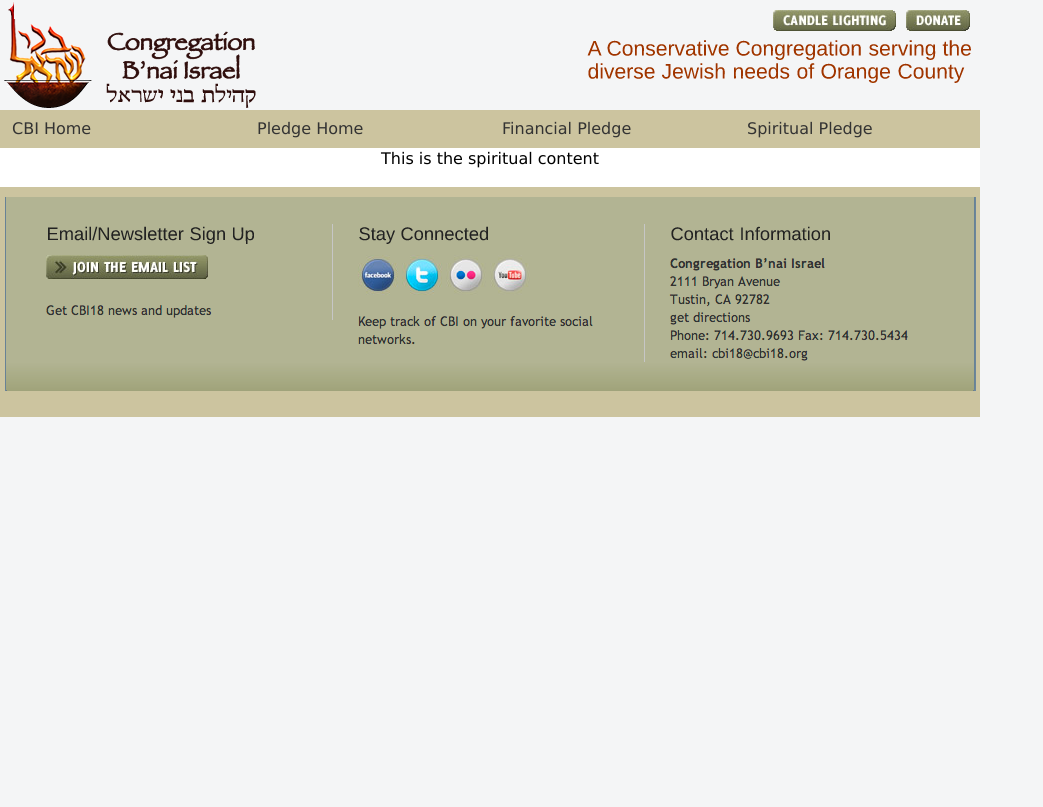
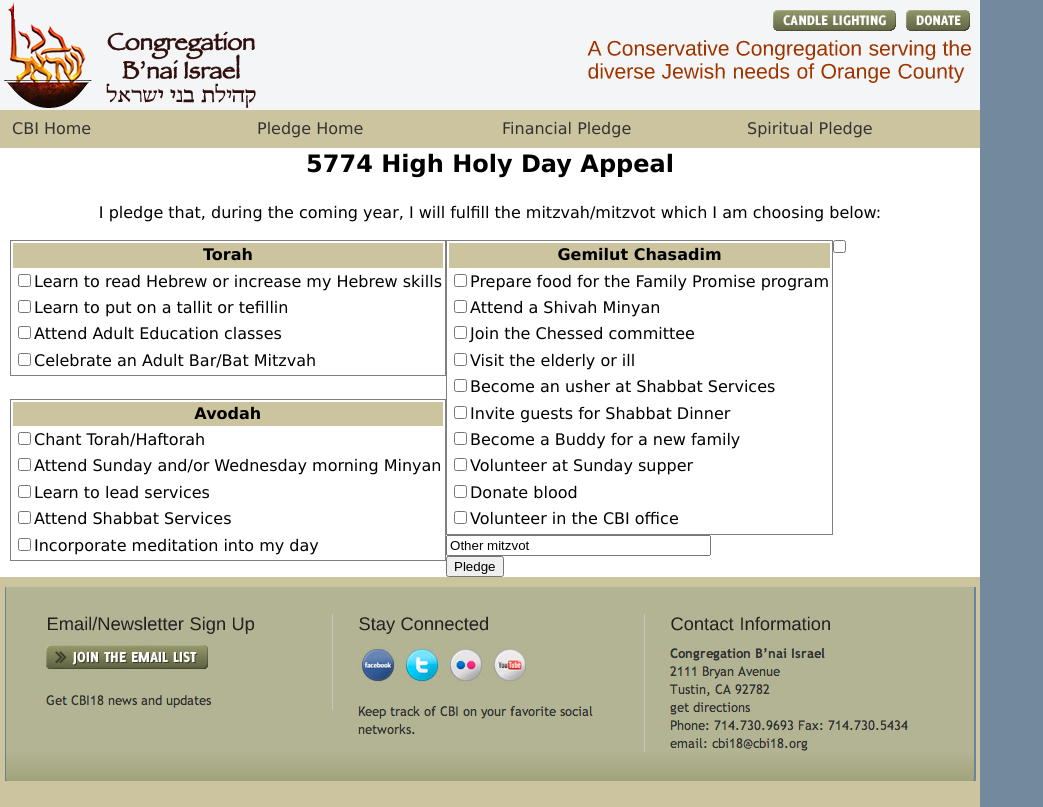
Before and after one commit to aelster/CBIHH, a PHP site: page /spiritual.html in a window 1280 px wide. Shown: the whole page, without its empty margins (0-1043 px from the left). Before the commit the page ends 417 px from the top, so only its background shows below. Run offline with PHP 8.4, Linux system fonts and the light colour scheme.

Commit message:
More updates before taking a break

```diff
--- a/_notes/dwsync.xml
+++ b/_notes/dwsync.xml
@@ -2,15 +2,15 @@
 <dwsync>
 <file name="oneColFixCtrHdr.css" server="elsternet.com/www/cbi18-pledge/" local="3453615149" remote="319783739097481298" Dst="-1" />
 <file name="styles.css" server="elsternet.com/www/cbi18-pledge/" local="3453615528" remote="319783739097481300" Dst="-1" />
-<file name=".DS_Store" server="Macintosh HD/Users/andy/Sites/andy/htdocs/cbi18-pledge/" local="3452824957" remote="319783739096690045" Dst="-1" />
+<file name=".DS_Store" server="Macintosh HD/Users/andy/Sites/andy/htdocs/cbi18-pledge/" local="3453646899" remote="319783739097511987" Dst="-1" />
 <file name="financial.html" server="Macintosh HD/Users/andy/Sites/andy/htdocs/cbi18-pledge/" local="3453615666" remote="319783739097480754" Dst="-1" />
 <file name="hhPledges.js" server="Macintosh HD/Users/andy/Sites/andy/htdocs/cbi18-pledge/" local="3453613749" remote="319783739097478837" Dst="-1" />
 <file name="index.php" server="Macintosh HD/Users/andy/Sites/andy/htdocs/cbi18-pledge/" local="3453613509" remote="319783739097478597" Dst="-1" />
 <file name="oneColFixCtrHdr.css" server="Macintosh HD/Users/andy/Sites/andy/htdocs/cbi18-pledge/" local="3453615149" remote="319783739097480237" Dst="-1" />
 <file name="pledge.html" server="Macintosh HD/Users/andy/Sites/andy/htdocs/cbi18-pledge/" local="3453616024" remote="319783739097481112" Dst="-1" />
 <file name="pledge_now.html" server="Macintosh HD/Users/andy/Sites/andy/htdocs/cbi18-pledge/" local="3453615666" remote="319783739097480754" Dst="-1" />
-<file name="spiritual.html" server="Macintosh HD/Users/andy/Sites/andy/htdocs/cbi18-pledge/" local="3453615544" remote="319783739097480632" Dst="-1" />
-<file name="styles.css" server="Macintosh HD/Users/andy/Sites/andy/htdocs/cbi18-pledge/" local="3453615528" remote="319783739097480616" Dst="-1" />
+<file name="spiritual.html" server="Macintosh HD/Users/andy/Sites/andy/htdocs/cbi18-pledge/" local="3453660017" remote="319783739097525105" Dst="-1" />
+<file name="styles.css" server="Macintosh HD/Users/andy/Sites/andy/htdocs/cbi18-pledge/" local="3453658834" remote="319783739097523922" Dst="-1" />
 <file name=".DS_Store" server="elsternet.com/www/cbi18-pledge/" local="3452824957" remote="319783739097478696" Dst="-1" />
 <file name="financial.html" server="elsternet.com/www/cbi18-pledge/" local="3453615666" remote="319783739097481298" Dst="-1" />
 <file name="hhPledges.js" server="elsternet.com/www/cbi18-pledge/" local="3453613749" remote="319783739097478845" Dst="-1" />
--- a/oneColFixCtrHdr.css
+++ b/oneColFixCtrHdr.css
@@ -1,8 +1,8 @@
 @charset "UTF-8";
 body {
 	font: 100%/1.4 Verdana, Arial, Helvetica, sans-serif;
-/*	background-color: #42413C; */
-	background-color: #F4F5F6;
+	/*	background-color: #42413C; */
+	background-color: #73899E;
 	margin: 0;
 	padding: 0;
 	color: #000;
--- a/spiritual.html
+++ b/spiritual.html
@@ -29,8 +29,50 @@
 <!-- end .header --></div>
   <!-- InstanceBeginEditable name="Content" -->
   <div class="content">
-    <p>This is the spiritual content</p>
-    <!-- end .content -->
+  <h2>5774 High Holy Day Appeal </h2>
+  <p>I pledge that, during the coming year, I will fulfill the mitzvah/mitzvot which I am choosing below:</p>
+    <form id="form1" name="form1" method="post" action="index.php">
+    <div class=spirit>
+        <div>
+		<table class=spiritTable>
+            <tr><th>Torah</th></tr>
+            <tr><td><input type=checkbox name=torah1 id=torah1 />Learn to read Hebrew or increase my Hebrew skills</td></tr>
+            <tr><td><input type=checkbox name=torah2 id=torah2 />Learn to put on a tallit or tefillin</td></tr>
+            <tr><td><input type=checkbox name=torah3 id=torah3 />Attend Adult Education classes</td></tr>
+            <tr><td><input type=checkbox name=torah4 id=torah4 />Celebrate an Adult Bar/Bat Mitzvah</td></tr>
+        </table>
+        <br />
+        <table class="spiritTable" >
+            <tr><th>Avodah</th></tr>
+            <tr><td><input type=checkbox name=avodah1 id=avodah1 />Chant Torah/Haftorah</td></tr>
+            <tr><td><input type=checkbox name=avodah2 id=avodah2 />Attend Sunday and/or Wednesday morning Minyan</td></tr>
+            <tr><td><input type=checkbox name=avodah3 id=avodah3 />Learn to lead services</td></tr>
+            <tr><td><input type=checkbox name=avodah4 id=avodah4 />Attend Shabbat Services</td></tr>
+            <tr><td><input type=checkbox name=avodah5 id=avodah5 />Incorporate meditation into my day</td></tr>
+        </table>
+        </div>
+    	<div>
+      	<table class="spiritTable">
+            <tr><th>Gemilut Chasadim</th></tr>
+            <tr><td><input type=checkbox name=gemilut1 id=gemilut1 />Prepare food for the Family Promise program</td></tr>
+            <tr><td><input type=checkbox name=gemilut2 id=gemilut2 />Attend a Shivah Minyan</td></tr>
+            <tr><td><input type=checkbox name=gemilut3 id=gemilut3 />Join the Chessed committee</td></tr>
+            <tr><td><input type=checkbox name=gemilut4 id=gemilut4 />Visit the elderly or ill</td></tr>
+            <tr><td><input type=checkbox name=gemilut5 id=gemilut5 />Become an usher at Shabbat Services</td></tr>
+            <tr><td><input type=checkbox name=gemilut6 id=gemilut6 />Invite guests for Shabbat Dinner</td></tr>
+            <tr><td><input type=checkbox name=gemilut7 id=gemilut7 />Become a Buddy for a new family</td></tr>
+            <tr><td><input type=checkbox name=gemilut8 id=gemilut8 />Volunteer at Sunday supper</td></tr>
+            <tr><td><input type=checkbox name=gemilut9 id=gemilut9 />Donate blood</td></tr>
+            <tr><td><input type=checkbox name=gemilut10 id=gemilut10 />Volunteer in the CBI office</td></tr>
+        </table>
+		</div>
+    </div>
+    <div id=afterSpirit>
+        <input type=checkbox name=other id=other style=" display:block; float:none;"/>
+        <input type=text size=30 name=other_desc id=other_desc value="Other mitzvot" />
+    </div>
+    <input type=button onclick="addAction('spirit');" value=Pledge />
+    </form>
   </div>
   <!-- InstanceEndEditable -->
   <div class="footer">
--- a/styles.css
+++ b/styles.css
@@ -15,6 +15,15 @@ table.pledge td {
 table.pledge_other {
 	margin-left: 100px;
 	float: none;
+}
+
+table.avodah {
+	float: left;
+}
+
+div.spirit div {
+	float: left;
+	background-color: #FFF;
 }
 
 .pledgeBtn {
@@ -50,3 +59,17 @@ hh_intro   {
 	left: 575px;
 	top: 0;
 }
+.container .content #form1 .spirit div table th {
+	text-align: center;
+	background-color: #CCC49F;
+}
+.container .content #form1 .spirit div .spiritTable {
+	border-top-width: 1px;
+	border-right-width: 1px;
+	border-bottom-width: 1px;
+	border-left-width: 1px;
+	border-top-style: solid;
+	border-right-style: solid;
+	border-bottom-style: solid;
+	border-left-style: solid;
+}
```
